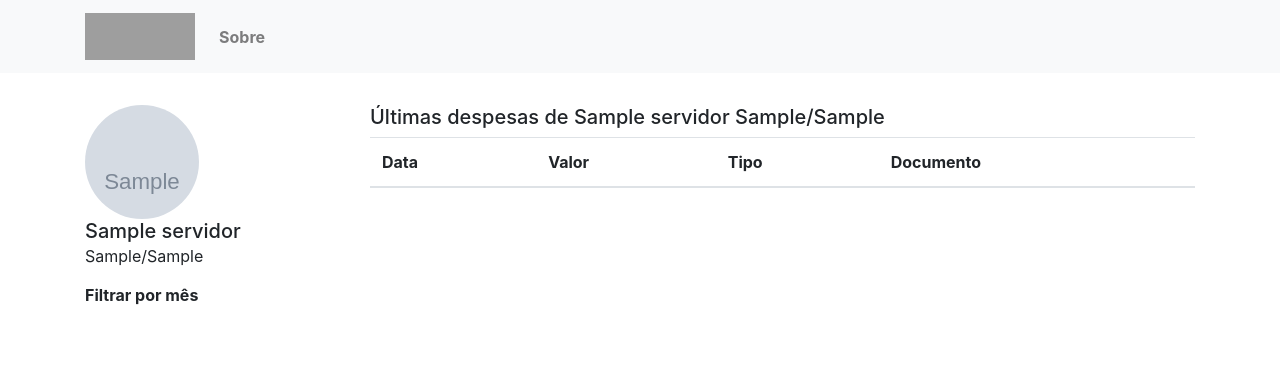
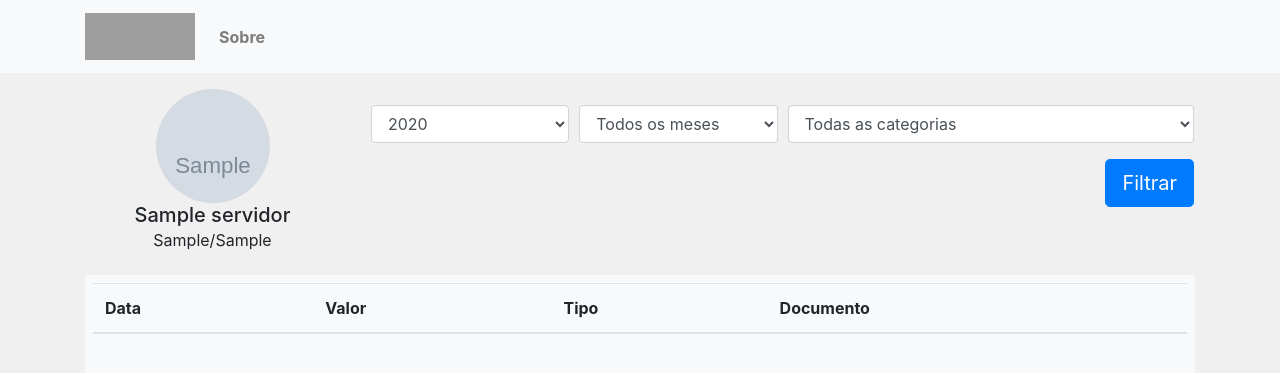
Before and after one commit to gacheiro/Gastos-dos-Politicos, a Flask app: page /p/1 in a window 1280 px wide. Shown: the top 373 px of the page. Run offline with Flask 2, Linux system fonts and the light colour scheme; tables that the repository leaves empty hold one stand-in row (values such as "Sample post"); grey boxes marked "Sample" are stand-in pictures; lists and menus that the app fills with data are empty; some libraries are stand-ins or nearby versions; grey boxes are pictures that could not be loaded.

Commit message:
Estilizando a página do parlamentar

```diff
--- a/app/templates/base.html
+++ b/app/templates/base.html
@@ -10,7 +10,7 @@
     <link rel="stylesheet" type="text/css" href="{{ url_for('static', filename='css/style.css') }}">
     <title>Gastos dos Políticos</title>
   </head>
-  <body>
+  <body style="background-color: rgb(240, 240, 240);">
     {% include "_navbar.html" %}
     <div class="container">
       {% block content %}
--- /dev/null
+++ b/app/templates/pages/_filter_show.html
@@ -0,0 +1,22 @@
+<form action="#" method="POST">
+  <div class="form-row">
+    <div class="col form-group">
+      <select id="inputAno" class="form-control">
+        <option selected>2020</option>
+      </select>
+    </div>
+    <div class="col form-group">
+      <select id="inputMes" class="form-control">
+        <option selected>Todos os meses</option>
+      </select>
+    </div>
+    <div class="col-sm-6 form-group">
+      <select id="inputCat" class="form-control">
+        <option selected><small>Todas as categorias</small></option>
+      </select>
+    </div>
+  </div>
+  <div class="text-right">
+    <button type="submit" class="btn btn-primary btn-lg">Filtrar</button>
+  </div>
+</form>
--- a/app/templates/pages/show.html
+++ b/app/templates/pages/show.html
@@ -1,57 +1,49 @@
-{% extends 'base.html' %}
-{% from 'shared/macros.html' import despesa, paginacao, navegacao %}
+{% extends "base.html" %}
+{% from "shared/macros.html" import despesa, paginacao, navegacao %}
 
 {% block content %}
-  <div class="row mt-3">
-    <aside class="col-md-3 mt-3">
-      <section class="mb-3">
-        <div class="rounded-circle" style="width: 114px; height: 114px; overflow: hidden">
-          <img src="{{ parlamentar.url_foto }}" alt="{{ parlamentar.nome }}"
-               width="114px" height="152px">
+  <section class="row my-3">
+    <div class="col-md-3">
+      <div class="rounded-circle"
+        style="width: 114px; height: 114px; overflow: hidden; margin-left: auto; margin-right: auto;">
+          <img src="{{ parlamentar.url_foto }}" alt="{{ parlamentar.nome }}" width="114px" height="152px">
       </div>
+      <span class="text-center">
         <h5>
           {{ parlamentar.nome }}<br>
           <small>{{ parlamentar.partido }}/{{ parlamentar.uf }}</small>
         </h5>
+      </span>
+    </div>
+    <div class="col-md-9 p-3">
+      {% include "pages/_filter_show.html" %}
+    </div>
   </section>
-      <span><strong>Filtrar por mês</strong></span>
-      {{ navegacao(navigation, parlamentar) }}
-    </aside>
 
-    <div class="col-md-9 mt-3">
-      <h5>Últimas despesas de {{ parlamentar.nome }} {{ parlamentar.partido }}/{{ parlamentar.uf }}</h5>
+  <section class="bg-light p-2">
     <div class="table-responsive">
-        <table class="table">
-
+      <table class="table table-striped">
         <thead>
-            <tr>
-              <th>Data</th>
-              <th>Valor</th>
-              <th>Tipo</th>
-              <th>Documento</th>
-            </tr>
+          <tr><th>Data</th> <th>Valor</th> <th>Tipo</th> <th>Documento</th></tr>
         </thead>
-
         <tbody>
-            {% for desp in pagination.items %}
+        {%- for desp in pagination.items %}
           <tr id="{{ desp.id }}">
             <td>{{ desp.data.strftime("%d/%m/%Y") }}</td>
               <td>{{ "R$ {:.2f}".format(desp.valor).replace('.', ',') }}</td>
             <td>{{ desp.tipo|title }}</td>
             <td>
-                  {% if desp.url_documento %}
+              {%- if desp.url_documento %}
                 <a href="{{ desp.url_documento}}" target="_blank"><strong>Nota Fiscal</strong></a>
-                  {% else %}
+              {%- else %}
                 -
-                  {% endif %}
+              {%- endif %}
             </td>
           </tr>
-            {% endfor %}
+        {%- endfor %}
         </tbody>
-
       </table>
     </div>
     {{ paginacao(pagination, endpoint="pages.show", page_id=parlamentar.id) }}
-    </div>
-  </div>
+  </section>
 {% endblock %}
```
Lines whose indentation alone changed are shown as unchanged.
